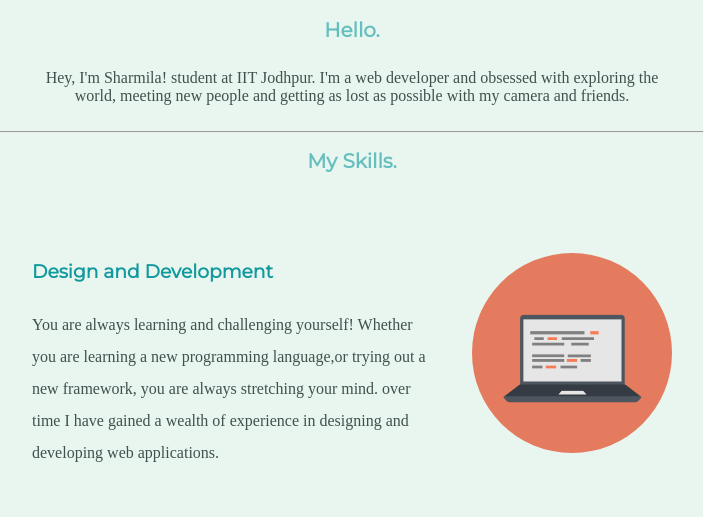
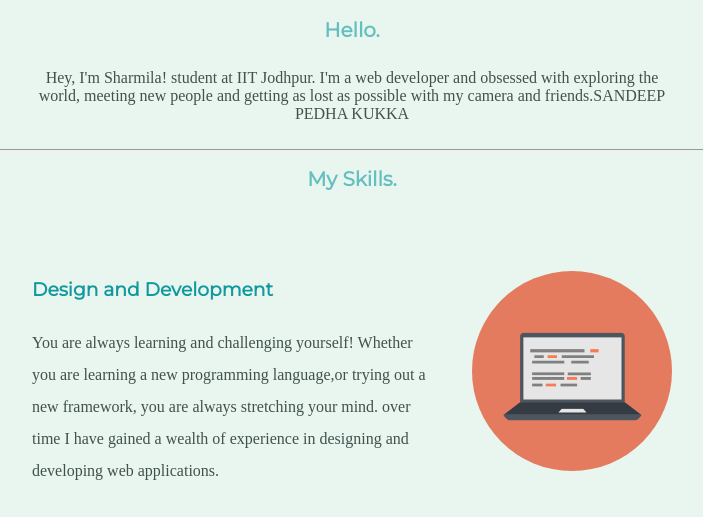
Before and after one commit to sharmila139/sharmila, a plain HTML site: page index.html in a window 1280 px wide. Shown: the part 961-1478 px from the top of the page, without its empty margins (288-991 px from the left). Drawn offline with Linux system fonts and the light colour scheme; a web font is replaced by a local one.

Commit message:
Update index.html

```diff
--- a/index.html
+++ b/index.html
@@ -23,7 +23,7 @@
     <div class="profile">
       <img  class="sheru" src="https://media-exp3.licdn.com/dms/image/C4D03AQF0H4CBTn6aig/profile-displayphoto-shrink_800_800/0/1623494621516?e=1631145600&v=beta&t=_4r9OPg0xSTyuo5tEIrO82KjFTLPdWLsdTknLbNE7M8" alt="">
       <h2>Hello.</h2>
-      <p class="intro">Hey, I'm Sharmila! student at IIT Jodhpur. I'm a web developer and obsessed with exploring the world, meeting new people and getting as lost as possible with my camera and friends. </p>
+      <p class="intro">Hey, I'm Sharmila! student at IIT Jodhpur. I'm a web developer and obsessed with exploring the world, meeting new people and getting as lost as possible with my camera and friends.SANDEEP PEDHA KUKKA </p>
     </div>
     <br>
     <hr>
```
